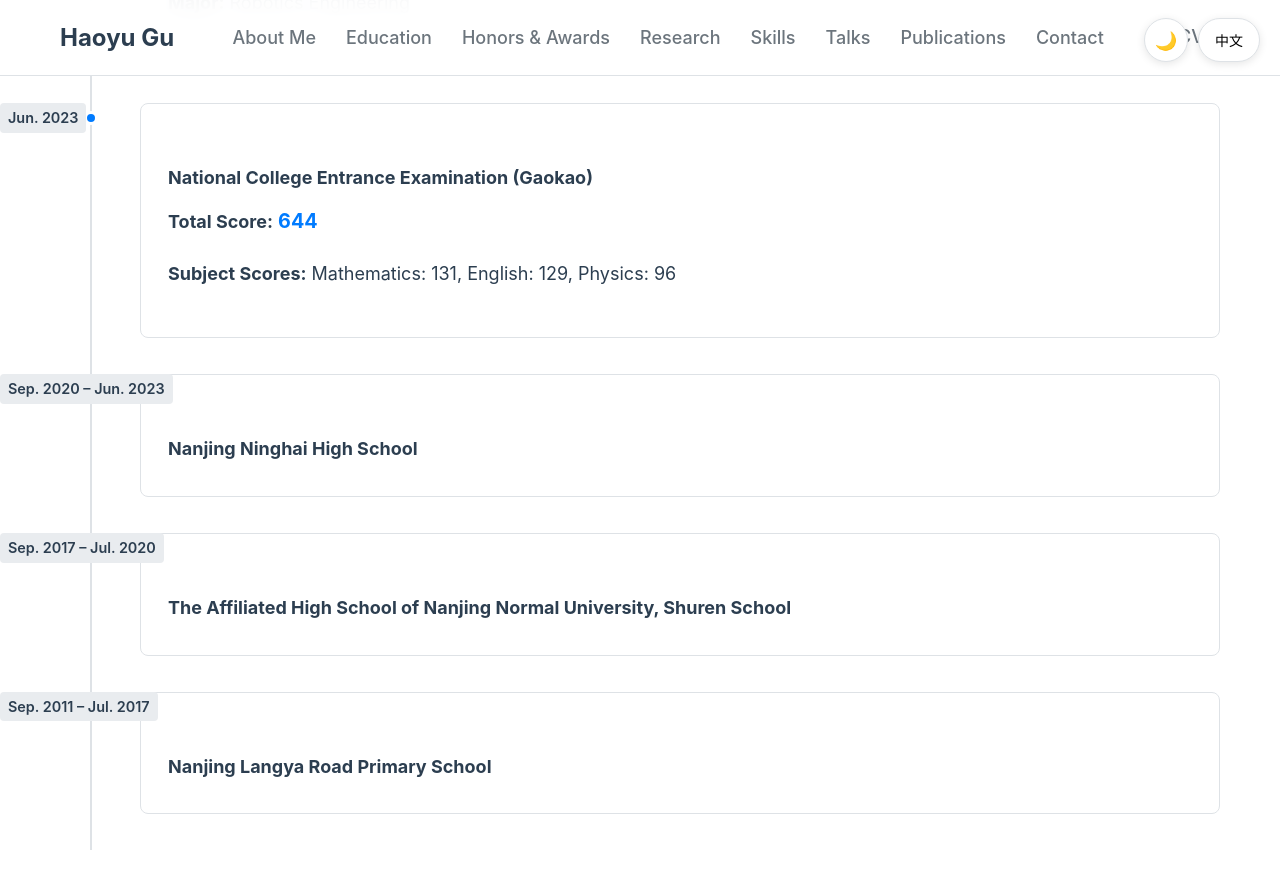
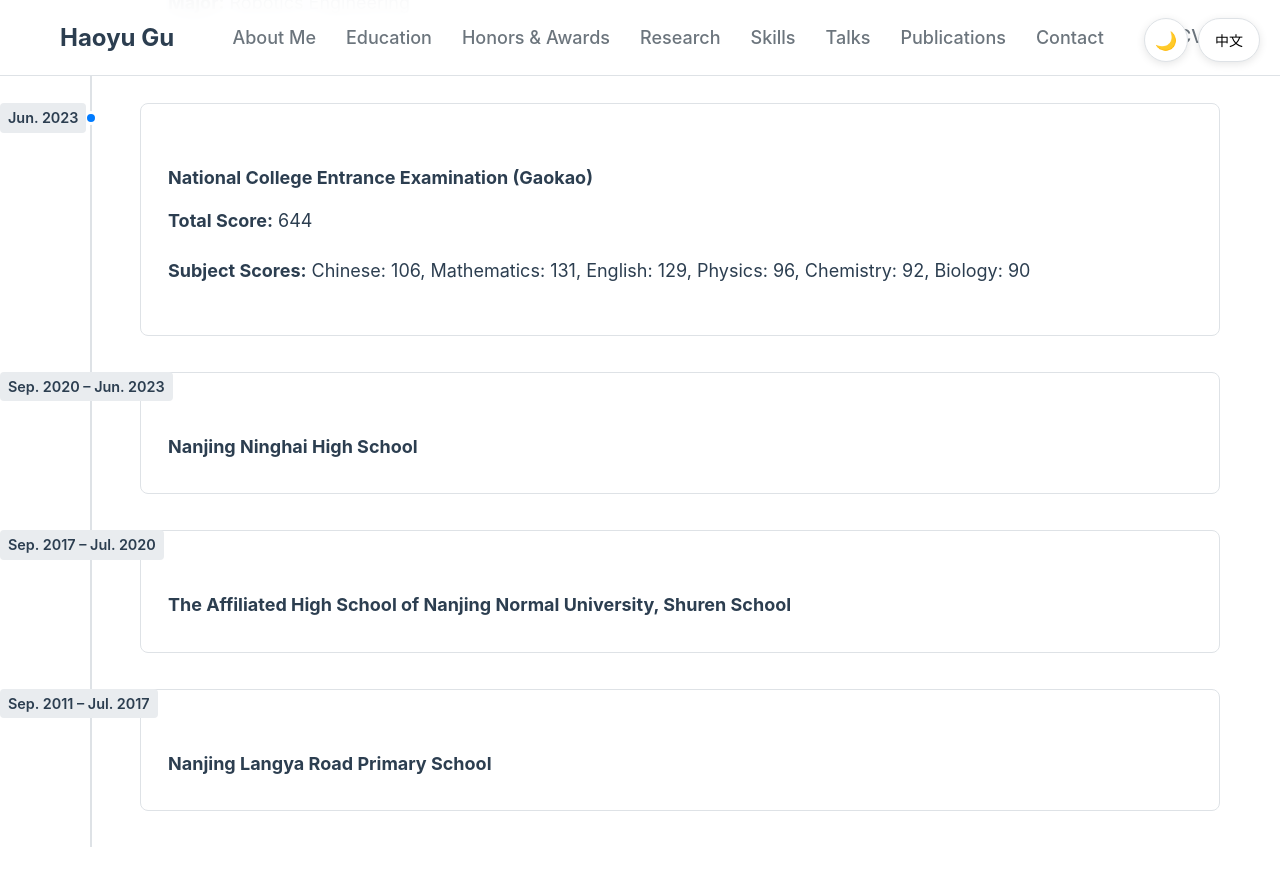
Before and after one commit to Haoyu-Gu/haoyu-gu.github.io, a Jekyll site: the page built from index.html, in a window 1280 px wide and 900 px high, scrolled down 2897 px. Shown: the top 889 px of the window. Built offline with Jekyll 4.4.1, drawn with Linux system fonts in a browser that asks for light colours.

Commit message:
更新高考信息：去掉分数加粗，添加完整单科成绩

```diff
--- a/index.html
+++ b/index.html
@@ -75,8 +75,8 @@ title: "Haoyu Gu - Personal Portfolio"
       <div class="timeline-date">Jun. 2023</div>
       <div class="timeline-content">
         <h3 data-lang='{"en": "National College Entrance Examination (Gaokao)", "zh": "全国高等学校招生统一考试（高考）"}'>National College Entrance Examination (Gaokao)</h3>
-        <p><strong data-lang='{"en": "Total Score:", "zh": "总分:"}'>Total Score:</strong> <span class="gaokao-score">644</span></p>
-        <p><strong data-lang='{"en": "Subject Scores:", "zh": "单科成绩:"}'>Subject Scores:</strong> <span data-lang='{"en": "Mathematics: 131, English: 129, Physics: 96", "zh": "数学：131分，英语：129分，物理：96分"}'>Mathematics: 131, English: 129, Physics: 96</span></p>
+        <p><strong data-lang='{"en": "Total Score:", "zh": "总分:"}'>Total Score:</strong> 644</p>
+        <p><strong data-lang='{"en": "Subject Scores:", "zh": "单科成绩:"}'>Subject Scores:</strong> <span data-lang='{"en": "Chinese: 106, Mathematics: 131, English: 129, Physics: 96, Chemistry: 92, Biology: 90", "zh": "语文：106分，数学：131分，英语：129分，物理：96分，化学：92分，生物：90分"}'>Chinese: 106, Mathematics: 131, English: 129, Physics: 96, Chemistry: 92, Biology: 90</span></p>
       </div>
     </div>
     <div class="timeline-item">
```
